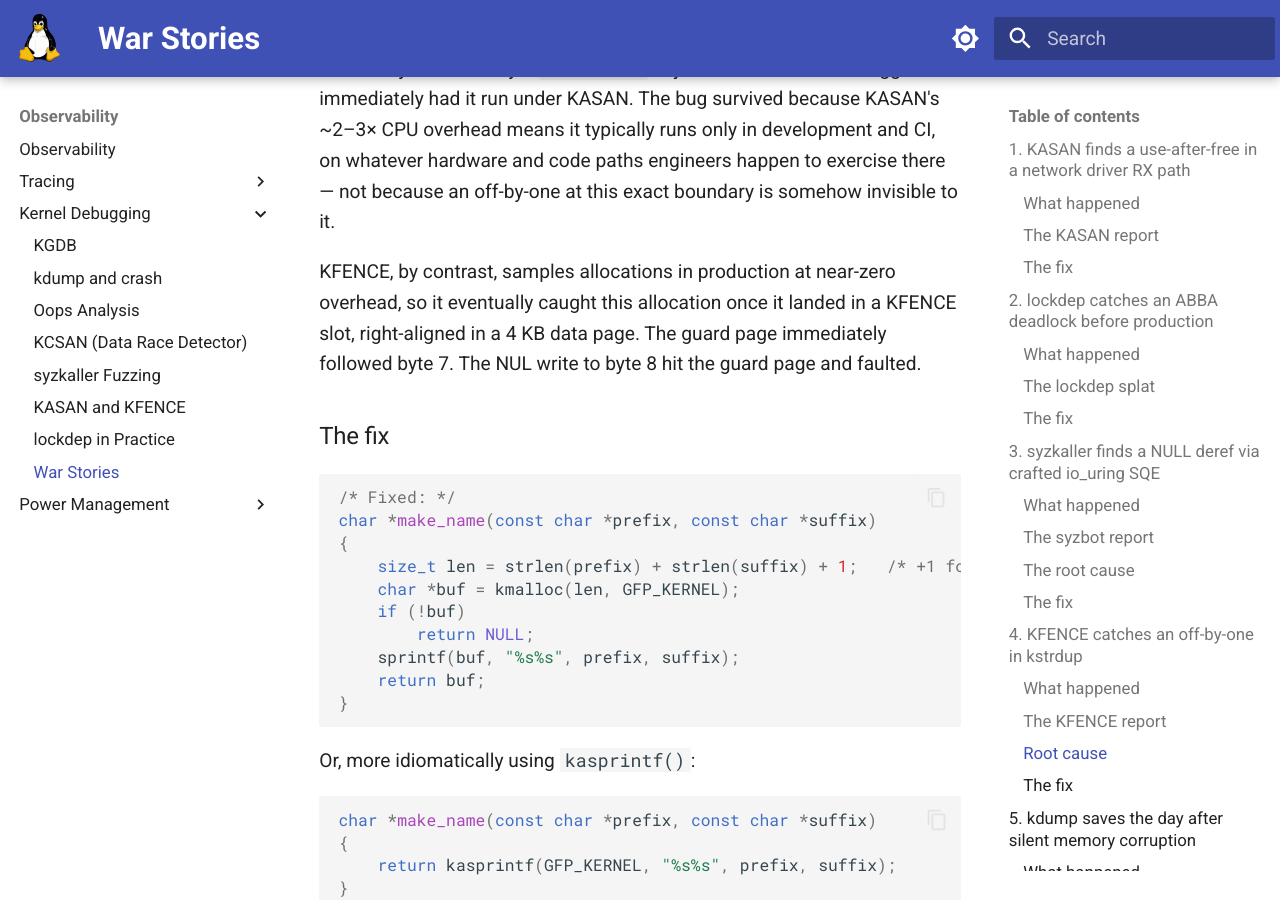
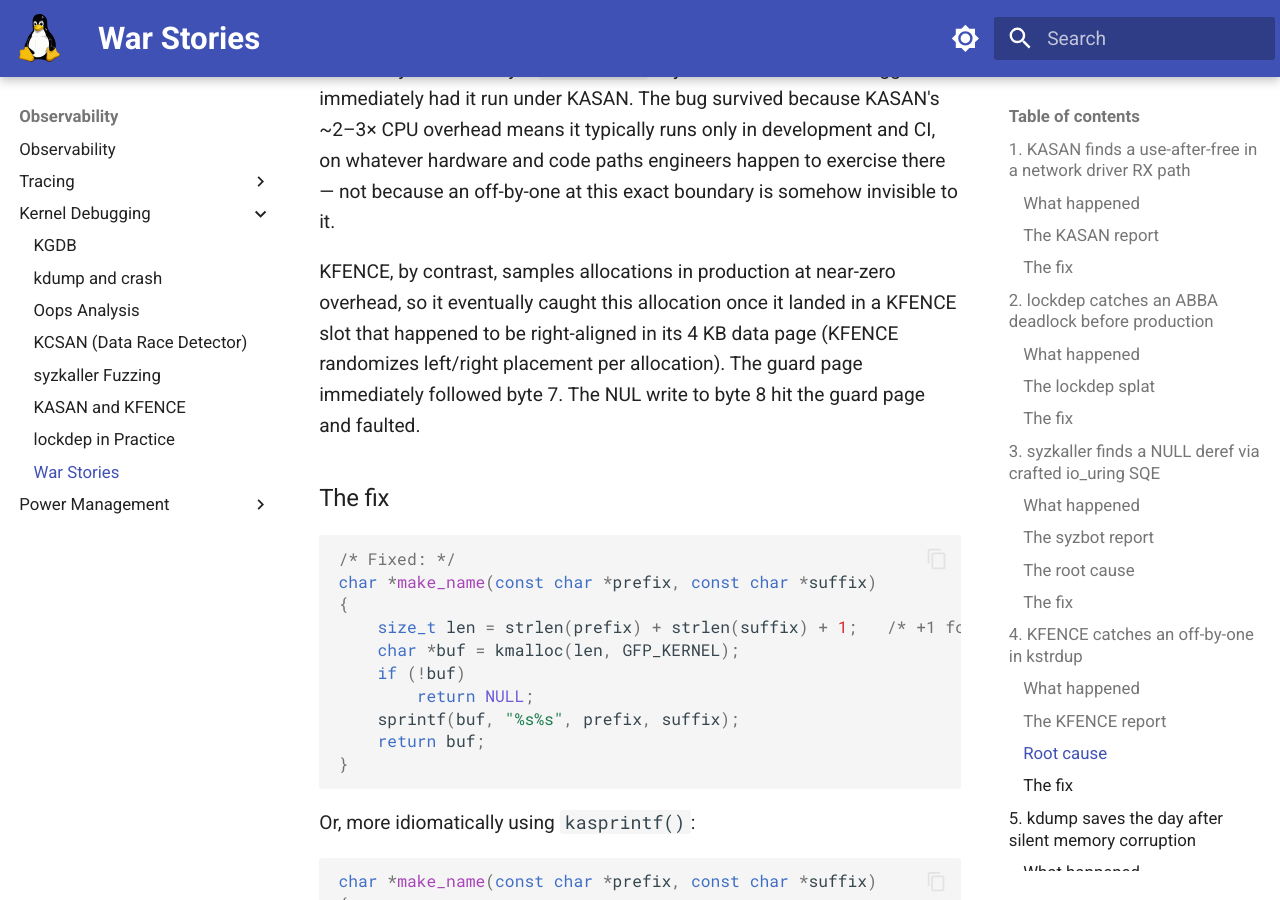
Before and after one commit to laveeshb/linux-kernel-internals, an MkDocs documentation site: the page built from docs/debugging/war-stories.md, in a window 1280 px wide and 900 px high, scrolled down 9187 px. Built offline with MkDocs 1.6.1 and Material for MkDocs 9.7.7, drawn with Linux system fonts in a browser that asks for light colours.

Commit message:
Address round 5 review: fix reintroduced KFENCE right-alignment claim
war-stories.md Case 4 body text still said KFENCE objects are
right-aligned; round 2 already fixed this exact claim in
kasan-kfence.md (KFENCE randomizes left/right placement per
allocation, mm/kfence/core.c's get_random_u32_below(2)) but missed
this second occurrence here, which now directly contradicted this
same PR's own "External" citation two paragraphs below ("left/right
allocation alignment... behind Case 4").

Round 5 also found two pre-existing dynamic-debug-lockdep.md errors
(a lock-depth-class annotation contradicted by the page's own worked
example, and an off-by-one in a subclass-numbering comment) -- not
tied to a citation this PR touches, logged to #746.

```diff
--- a/docs/debugging/war-stories.md
+++ b/docs/debugging/war-stories.md
@@ -309,7 +309,7 @@ char *make_name(const char *prefix, const char *suffix)
 
 The bug had existed for several kernel releases, but no KASAN-enabled kernel had ever exercised this exact code path: `make_name()` was reached only from a driver probe path tied to hardware that wasn't present in the KASAN-enabled CI fleet or on developers' local test rigs. This was a coverage gap, not a KASAN detection-granularity gap — generic KASAN's shadow byte encodes the exact accessible-byte count within each 8-byte granule (see [KASAN and KFENCE](kasan-kfence.md) for the shadow-byte table), so a NUL write to byte 8 of a 7-byte `kmalloc-8` object would have been flagged immediately had it run under KASAN. The bug survived because KASAN's ~2–3× CPU overhead means it typically runs only in development and CI, on whatever hardware and code paths engineers happen to exercise there — not because an off-by-one at this exact boundary is somehow invisible to it.
 
-KFENCE, by contrast, samples allocations in production at near-zero overhead, so it eventually caught this allocation once it landed in a KFENCE slot, right-aligned in a 4 KB data page. The guard page immediately followed byte 7. The NUL write to byte 8 hit the guard page and faulted.
+KFENCE, by contrast, samples allocations in production at near-zero overhead, so it eventually caught this allocation once it landed in a KFENCE slot that happened to be right-aligned in its 4 KB data page (KFENCE randomizes left/right placement per allocation). The guard page immediately followed byte 7. The NUL write to byte 8 hit the guard page and faulted.
 
 ### The fix
 
```
